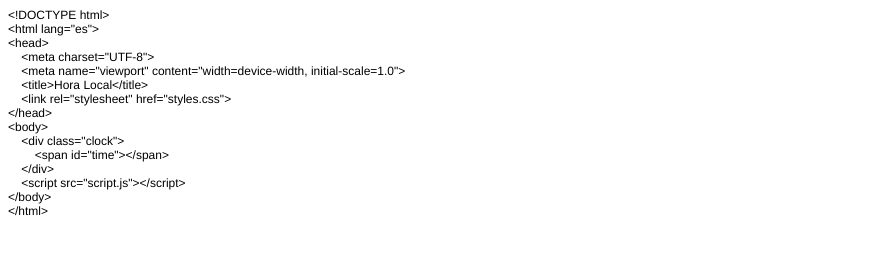
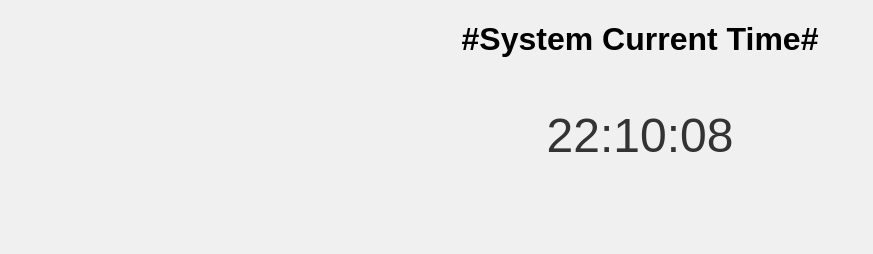
Before and after one commit to acapellaclara/local_time_project, a plain HTML site: page index.html in a window 1280 px wide. Shown: the whole page, without its empty margins (0-873 px from the left). Drawn offline with Linux system fonts and the light colour scheme.

Commit message:
some validations

```diff
--- a/css/styles.css
+++ /dev/null
@@ -1,12 +0,0 @@
-body {
-	display: flex;
-	justify-content: center;
-	align-items: center;
-	height: 100vh;
-	margin: 0;
-	font-family: Arial, sans-serif;
-}
-
-.clock {
-	font-size: 2em;
-}
--- a/index.html
+++ b/index.html
@@ -1,31 +1,39 @@
-<!DOCTYPE html PUBLIC "-//W3C//DTD HTML 4.01//EN" "http://www.w3.org/TR/html4/strict.dtd">
-<html>
+<!DOCTYPE html>
+<html lang="en">
 <head>
-  <meta http-equiv="Content-Type" content="text/html; charset=utf-8">
-  <meta http-equiv="Content-Style-Type" content="text/css">
-  <title></title>
-  <meta name="Generator" content="Cocoa HTML Writer">
-  <meta name="CocoaVersion" content="2299.7">
-  <style type="text/css">
-    p.p1 {margin: 0.0px 0.0px 0.0px 0.0px; font: 12.0px Helvetica}
-  </style>
+    <meta charset="UTF-8">
+    <meta name="viewport" content="width=device-width, initial-scale=1.0">
+    <title>Hora Actual</title>
+    <style>
+        body {
+            font-family: Arial, sans-serif;
+            text-align: center;
+            background-color: #f0f0f0;
+        }
+
+        #hora {
+            font-size: 48px;
+            margin-top: 50px;
+            color: #333;
+        }
+    </style>
 </head>
 <body>
-<p class="p1">&lt;!DOCTYPE html&gt;</p>
-<p class="p1">&lt;html lang="es"&gt;</p>
-<p class="p1">&lt;head&gt;</p>
-<p class="p1"><span class="Apple-converted-space">    </span>&lt;meta charset="UTF-8"&gt;</p>
-<p class="p1"><span class="Apple-converted-space">    </span>&lt;meta name="viewport" content="width=device-width, initial-scale=1.0"&gt;</p>
-<p class="p1"><span class="Apple-converted-space">    </span>&lt;title&gt;Hora Local&lt;/title&gt;</p>
-<p class="p1"><span class="Apple-converted-space">    </span>&lt;link rel="stylesheet" href="styles.css"&gt;</p>
-<p class="p1">&lt;/head&gt;</p>
-<p class="p1">&lt;body&gt;</p>
-<p class="p1"><span class="Apple-converted-space">    </span>&lt;div class="clock"&gt;</p>
-<p class="p1"><span class="Apple-converted-space">        </span>&lt;span id="time"&gt;&lt;/span&gt;</p>
-<p class="p1"><span class="Apple-converted-space">    </span>&lt;/div&gt;</p>
-<p class="p1"><span class="Apple-converted-space">    </span>&lt;script src="script.js"&gt;&lt;/script&gt;</p>
-<p class="p1">&lt;/body&gt;</p>
-<p class="p1">&lt;/html&gt;</p>
+    <h1>#System Current Time#</h1>
+    <div id="hora"></div>
+
+    <script>
+        function mostrarHora() {
+            const ahora = new Date();
+            const hora = ahora.getHours().toString().padStart(2, '0');
+            const minutos = ahora.getMinutes().toString().padStart(2, '0');
+            const segundos = ahora.getSeconds().toString().padStart(2, '0');
+            document.getElementById('hora').textContent = `${hora}:${minutos}:${segundos}`;
+        }
+
+        mostrarHora();
+        setInterval(mostrarHora, 1000);
+    </script>
 </body>
 </!-- test -->
 </html>
```
Also changed, not shown: script.js (deleted, +0 -15 lines), 1 other file.
